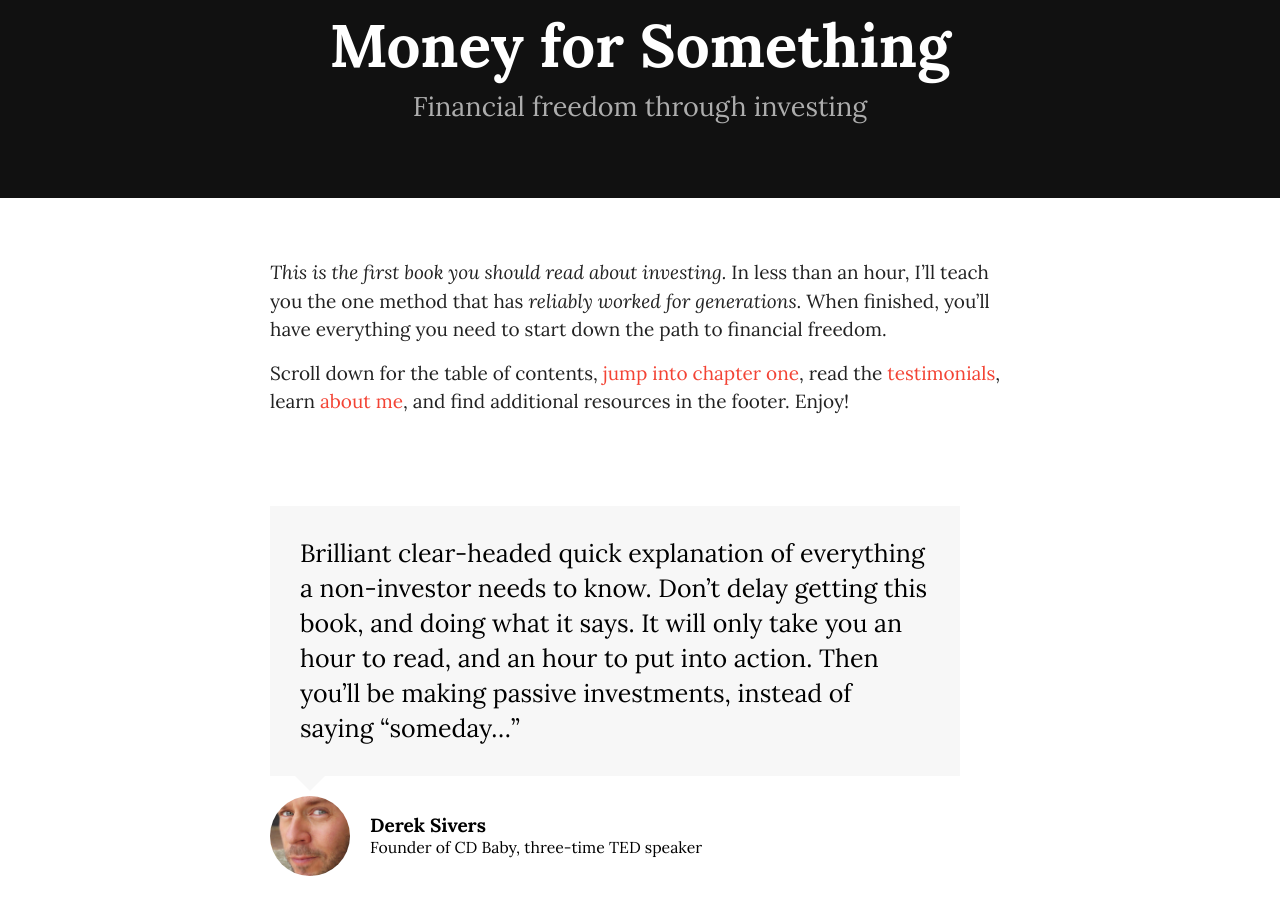
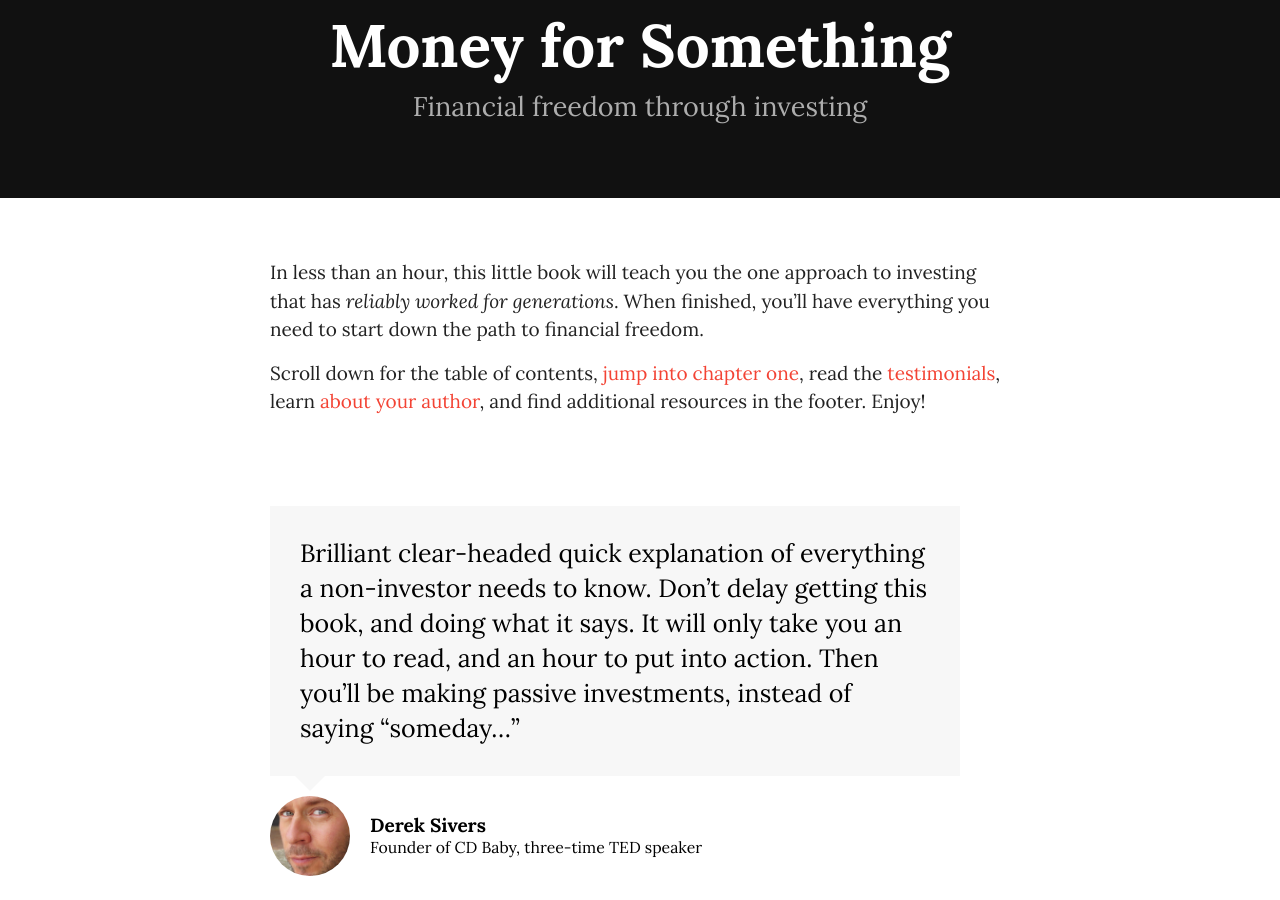
Before and after one commit to dafacto/moneyforsomething, a Jekyll site: the page built from index.md, in a window 1280 px wide and 900 px high, scrolled down 377 px. Built offline with Jekyll 4.4.1, drawn with Linux system fonts in a browser that asks for light colours; some web fonts are replaced.

Commit message:
Further simplifications

```diff
--- a/index.md
+++ b/index.md
@@ -4,6 +4,6 @@ title: Money for Something
 intro: Financial freedom through investing
 ---
 
-*This is the first book you should read about investing.* In less than an hour, I'll teach you the one method that has *reliably worked for generations*. When finished, you’ll have everything you need to start down the path to financial freedom.
+In less than an hour, this little book will teach you the one approach to investing that has *reliably worked for generations*. When finished, you’ll have everything you need to start down the path to financial freedom.
 
-Scroll down for the table of contents, [jump into chapter one](/book/introduction/), read the [testimonials](/praise/), learn [about me](/about/), and find additional resources in the footer. Enjoy!
+Scroll down for the table of contents, [jump into chapter one](/book/introduction/), read the [testimonials](/praise/), learn [about your author](/about/), and find additional resources in the footer. Enjoy!
```
